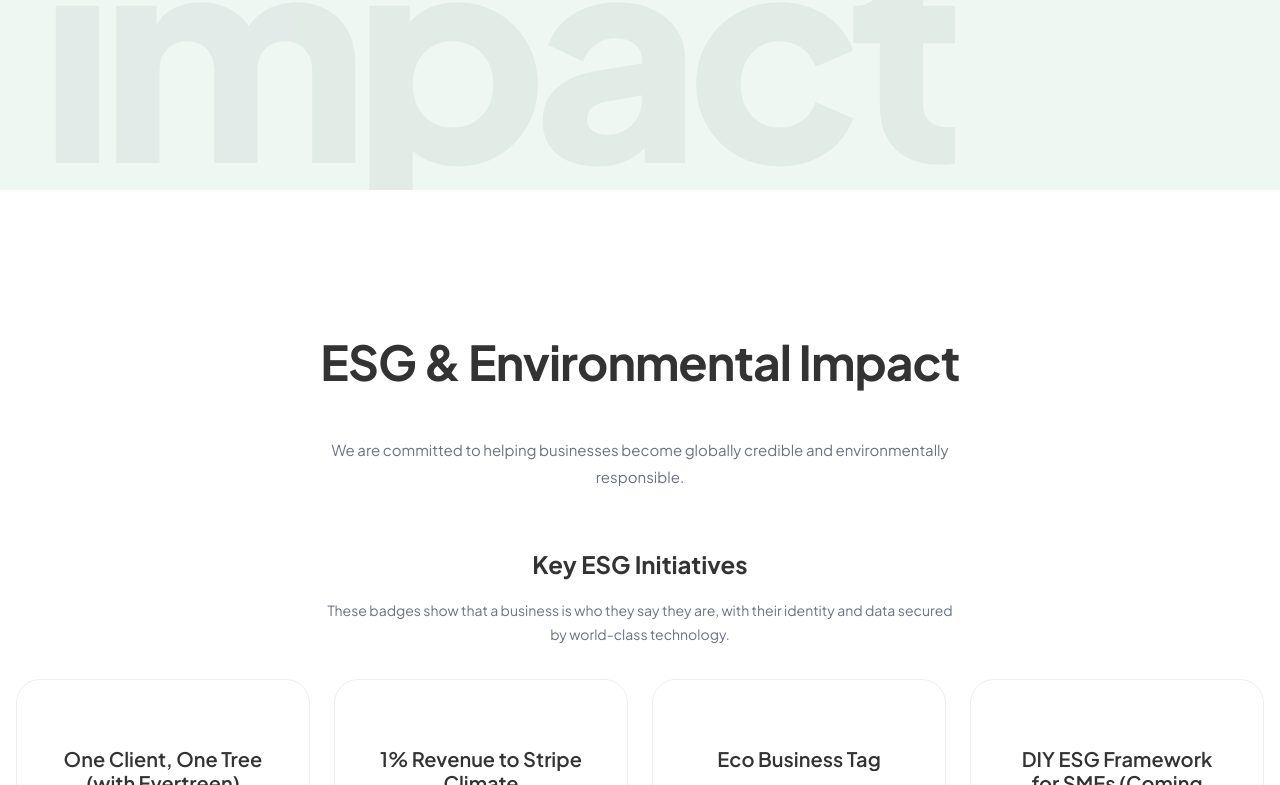
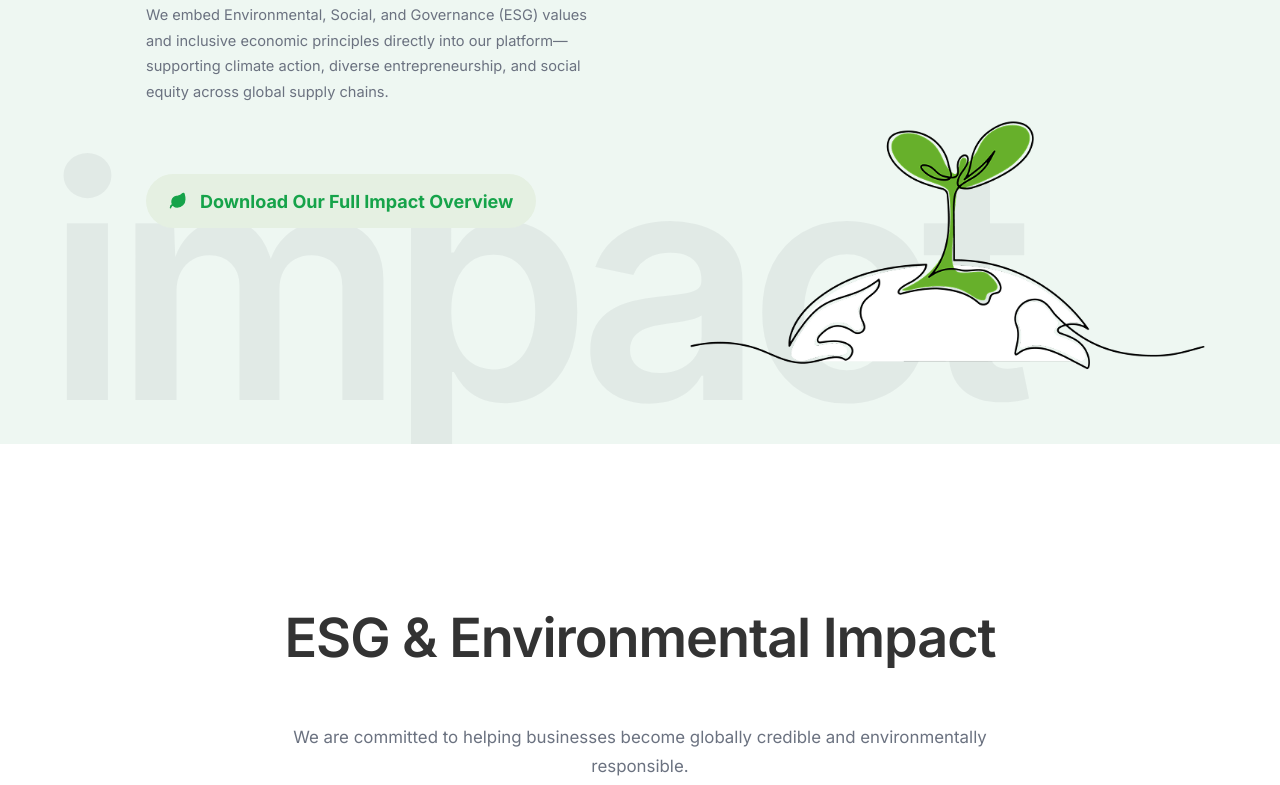
Before and after one commit to JayantJoshi0001/pepassign-1, a Next.js app: page / in a window 1280 px wide. Shown: the part 915-1700 px from the top of the page. Built offline with nearby package versions, Linux system fonts and the light colour scheme.

Commit message:
fixed bugs in big screen size
Signed-off-by: JayantJoshi0001 <jayant.joshi@pepagora.org>

```diff
--- a/app/globals.css
+++ b/app/globals.css
@@ -1,7 +1,7 @@
 :root {
   --background: #ffffff;
   --foreground: #171717;
-  --font-sans: var(--font-plus-jakarta-sans), ui-sans-serif, system-ui, sans-serif;
+  --font-sans: 'Inter', ui-sans-serif, system-ui, sans-serif;
   --primary-green: #16a34a;
   --hero-bg: #eef7f2;
   --cta-red: #ef4444;
@@ -15,7 +15,21 @@
 
 * {
   box-sizing: border-box;
+}
+
+html,
+body {
   overflow-x: hidden;
+}
+
+html {
+  font-size: 112.5%;
+}
+
+@media (min-width: 1920px) {
+  html {
+    font-size: 125%;
+  }
 }
 
 html,
@@ -90,6 +104,13 @@ a {
 
 @media (min-width: 1024px) {
   .container {
+    padding: 0 2rem;
+  }
+}
+
+@media (min-width: 1920px) {
+  .container {
+    max-width: 1920px;
     padding: 0 2rem;
   }
 }
@@ -279,7 +300,7 @@ a {
 
 .hero-background-text span {
   font-size: 18rem;
-  font-weight: 900;
+  font-weight: 600;
   letter-spacing: -0.05em;
   line-height: 1;
 }
@@ -295,7 +316,7 @@ a {
 
 .hero-grid {
   display: block;
-  gap: 3rem;
+  gap: 1rem;
 }
 
 @media (min-width: 1024px) {
@@ -331,6 +352,7 @@ a {
   color: #333333;
   line-height: 1.1;
   margin-bottom: 2rem;
+  font-weight: 600;
 }
 
 @media (min-width: 640px) {
@@ -359,7 +381,7 @@ a {
   font-size: 1.0625rem;
   color: #555555;
   line-height: 1.75;
-  font-weight: 500;
+  font-weight: 400;
 }
 
 .hero-text-small {
@@ -367,6 +389,7 @@ a {
   color: #6b7280;
   line-height: 1.75;
   max-width: 42rem;
+  font-weight: 400;
 }
 
 .hero-cta {
@@ -446,6 +469,7 @@ a {
   .hero-cta {
     display: flex;
     justify-content: center;
+    margin-top: 0.5rem;
   }
 
   .hero-button {
@@ -458,14 +482,14 @@ a {
   .hero-image-wrapper {
     justify-content: center;
     align-items: center;
-    min-height: 320px;
-    margin-top: 3rem;
+    min-height: auto;
+    margin-top: 0.5rem;
     width: 100%;
   }
 
   .hero-image-frame {
     width: 100%;
-    max-width: 100%;
+    max-height: 100%;
     margin-right: 0;
     margin-bottom: 0;
   }
@@ -473,6 +497,17 @@ a {
   .hero-image {
     width: 100%;
     transform: scale(1);
+  }
+}
+
+@media (max-width: 1023px) {
+  .hero-cta {
+    margin-top: 5px;
+  }
+
+  .hero-image-wrapper {
+    margin-top: 2px;
+    min-height: auto;
   }
 }
 
@@ -588,7 +623,7 @@ a {
 
 .goals-title {
   font-size: clamp(2.5rem, 3vw, 3.5rem);
-  font-weight: 700;
+  font-weight: 600;
   color: #111827;
   letter-spacing: -0.04em;
   margin: 0;
@@ -670,6 +705,7 @@ a {
   font-size: 2.5rem;
   color: #333333;
   letter-spacing: -0.02em;
+  font-weight: 600;
 }
 
 @media (min-width: 640px) {
@@ -686,6 +722,7 @@ a {
   margin-left: auto;
   margin-right: auto;
   line-height: 1.75;
+  font-weight: 400;
 }
 
 .esg-highlights {
@@ -696,6 +733,7 @@ a {
   font-size: 1.5rem;
   color: #333333;
   margin-bottom: 1rem;
+  font-weight: 500;
 }
 
 .esg-subcopy {
@@ -704,6 +742,7 @@ a {
   max-width: 40rem;
   margin: 0 auto 2rem;
   line-height: 1.75;
+  font-weight: 400;
 }
 
 .esg-card-grid {
@@ -757,6 +796,7 @@ a {
 
 .esg-card-image img {
   max-height: 160px;
+  width: auto;
   object-fit: contain;
 }
 
@@ -765,6 +805,7 @@ a {
   color: #888888;
   line-height: 1.75;
   margin-top: auto;
+  font-weight: 400;
 }
 
 .eco-badge-section {
@@ -784,6 +825,7 @@ a {
   color: #333333;
   letter-spacing: -0.02em;
   line-height: 1.1;
+  font-weight: 600;
 }
 
 .eco-badge-title span {
@@ -798,6 +840,7 @@ a {
   margin-left: auto;
   margin-right: auto;
   line-height: 1.75;
+  font-weight: 400;
 }
 
 .eco-badge-cta {
@@ -817,6 +860,7 @@ a {
   max-width: 48rem;
   margin: 0 auto 2rem;
   line-height: 1.75;
+  font-weight: 400;
 }
 
 .eco-badge-grid {
@@ -852,7 +896,7 @@ a {
 
 .eco-badge-title-small {
   font-size: 1.125rem;
-  font-weight: 700;
+  font-weight: 600;
   color: #333333;
   margin-bottom: 0.75rem;
 }
@@ -862,6 +906,7 @@ a {
   color: #6b7280;
   line-height: 1.75;
   max-width: 220px;
+  font-weight: 400;
 }
 
 .eco-badge-note {
@@ -869,6 +914,7 @@ a {
   font-size: 0.6875rem;
   color: #888888;
   font-style: italic;
+  font-weight: 400;
 }
 
 .eco-badge-note-strong {
@@ -894,6 +940,7 @@ a {
   color: #333333;
   letter-spacing: -0.02em;
   line-height: 1.1;
+  font-weight: 600;
 }
 
 .inclusion-title span {
@@ -908,6 +955,7 @@ a {
   margin-left: auto;
   margin-right: auto;
   line-height: 1.75;
+  font-weight: 400;
 }
 
 .empowerment-grid {
@@ -957,7 +1005,7 @@ a {
 
 .empowerment-title {
   font-size: 0.875rem;
-  font-weight: 700;
+  font-weight: 600;
   color: #444444;
   line-height: 1.4;
   max-width: 180px;
@@ -969,7 +1017,7 @@ a {
 
 .social-impact-title {
   font-size: 1.5rem;
-  font-weight: 700;
+  font-weight: 600;
   color: #333333;
   margin-bottom: 1.5rem;
 }
@@ -980,6 +1028,7 @@ a {
   max-width: 48rem;
   margin: 0 auto 2rem;
   line-height: 1.75;
+  font-weight: 400;
 }
 
 .social-badges {
@@ -1229,6 +1278,19 @@ a {
   text-align: center;
 }
 
+@media (min-width: 1280px) {
+  .goals-inner,
+  .esg-inner,
+  .eco-badge-inner,
+  .inclusion-inner,
+  .cta-inner,
+  .founder-inner {
+    width: 90%;
+    max-width: none;
+    padding: 0 2rem;
+  }
+}
+
 .founder-photo {
   width: 6rem;
   height: 6rem;
@@ -1290,10 +1352,10 @@ a {
 
 .disclaimer-section {
   text-align: center;
-  max-width: 1200px;
-  margin-left: auto;
-  margin-right: auto;
-}
+  width: 90%;
+  margin: 0 auto;
+}
+
 
 .disclaimer-title {
   font-size: 0.875rem;
--- a/app/layout.tsx
+++ b/app/layout.tsx
@@ -1,9 +1,8 @@
 import type { Metadata } from "next";
-import { Plus_Jakarta_Sans } from "next/font/google";
+import { Inter } from "next/font/google";
 import "./globals.css";
 
-const plusJakartaSans = Plus_Jakarta_Sans({
-  variable: "--font-plus-jakarta-sans",
+const inter = Inter({
   subsets: ["latin"],
 });
 
@@ -18,7 +17,7 @@ export default function RootLayout({
   children: React.ReactNode;
 }>) {
   return (
-    <html lang="en" className={`${plusJakartaSans.variable} app-html`}>
+    <html lang="en" className={`${inter.className} app-html`}>
       <body className="app-body">{children}</body>
     </html>
   );
```
